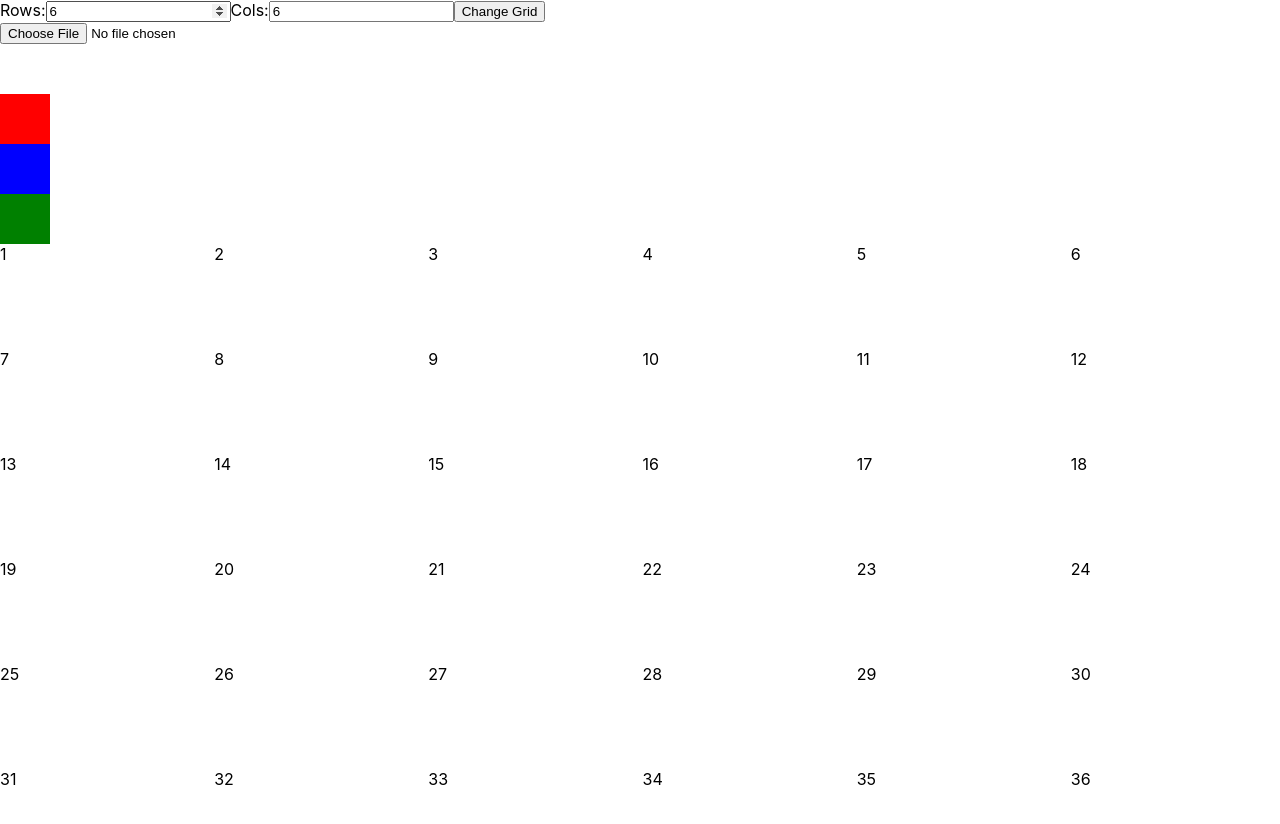
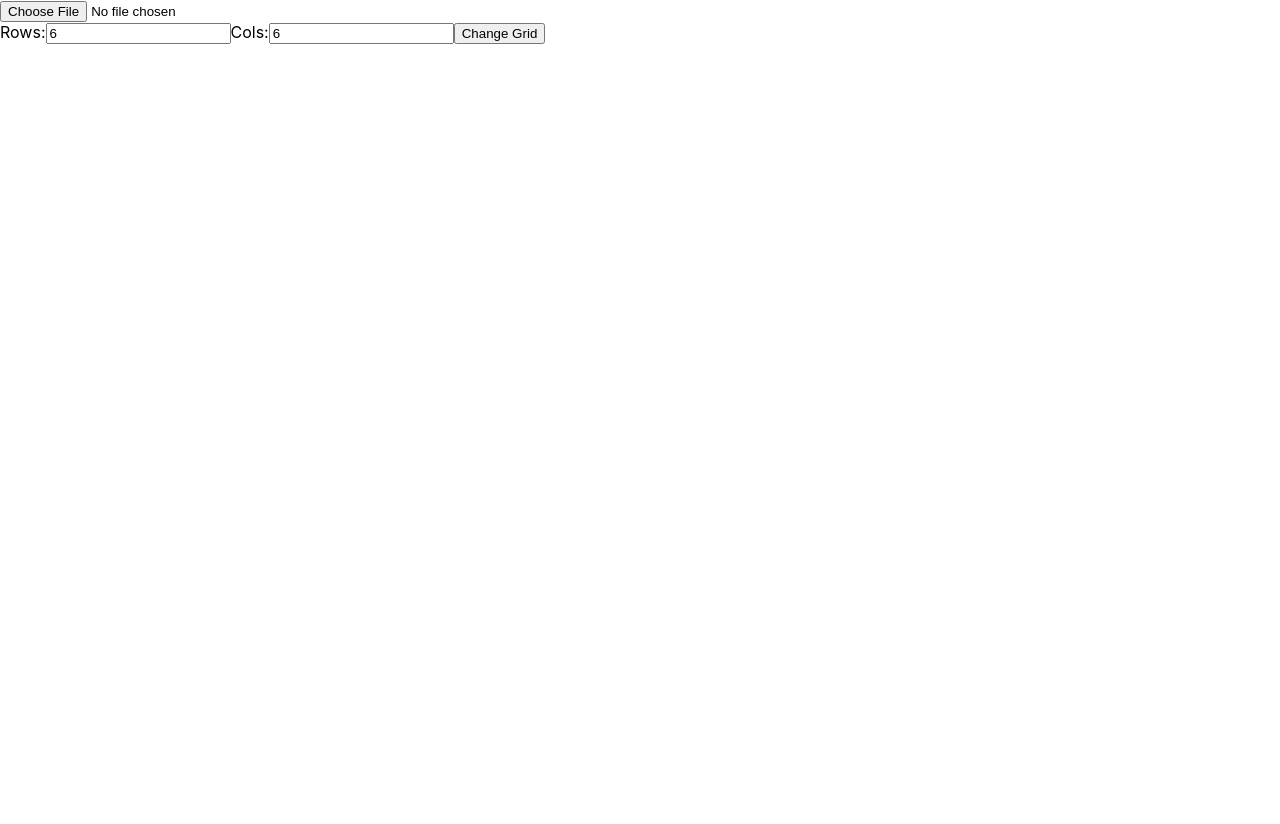
Before and after one commit to arf2k/paint-by-number, a React (Create React App) app: page / in a window 1280 px wide. Shown: the top 824 px of the page. After the commit the page ends 800 px from the top, so only its background shows below. Built offline with nearby package versions, Linux system fonts and the light colour scheme.

Commit message:
Grid changing fixed but not integrated with canvas and image

```diff
--- a/src/components/SquareGenerator.js
+++ b/src/components/SquareGenerator.js
@@ -1,13 +1,13 @@
-const SquareGenerator = () => {
-     const generateSquares = (n) => {
-       let squares = [];
-       for (let i = 1; i <= n; i++) {
-         squares.push({ color: 'white', number: i });
-       }
-       return squares;
-     };
+const SquareGenerator = (rows, cols) => {
+  const generateSquares = () => {
+    let squares = [];
+    for (let i = 1; i <= rows * cols; i++) {
+      squares.push({ color: "white", number: i });
+    }
+    return squares;
+  };
 
-     return generateSquares(36);
-   };
+  return generateSquares(rows, cols);
+};
 
-   export default SquareGenerator
+export default SquareGenerator;
--- a/src/components/canvas/Canvas.js
+++ b/src/components/canvas/Canvas.js
@@ -6,8 +6,7 @@ const canvasRef = useRef(null);
 useEffect(() => {
 if (!imageSrc) return;
 
-css
-Copy code
+
 const canvas = canvasRef.current;
 const ctx = canvas.getContext("2d");
 const img = new Image();
--- a/src/components/grid/Grid.js
+++ b/src/components/grid/Grid.js
@@ -1,7 +1,21 @@
 import Square from '../square/Square'
 
-const Grid = ({ squares, onSquareClick }) => (
-     <div style={{ display: 'grid', gridTemplateColumns: 'repeat(6, 1fr)', gridGap: '5px' }}>
+// const Grid = ({ squares, onSquareClick }) => (
+//      <div style={{ display: 'grid', gridTemplateColumns: 'repeat(6, 1fr)', gridGap: '5px' }}>
+//        {squares.map((square, index) => (
+//          <Square
+//            key={index}
+//            color={square.color}
+//            number={square.number}
+//            onClick={() => onSquareClick(index)}
+//          />
+//        ))}
+//      </div>
+//    );
+
+//    export default Grid
+const Grid = ({ squares, onSquareClick, rows, cols }) => (
+  <div style={{ display: 'grid', gridTemplateColumns: `repeat(${cols}, 1fr)`, gridGap: '5px' }}>
     {squares.map((square, index) => (
       <Square
         key={index}
--- a/src/components/image-upload/ImageUpload.js
+++ b/src/components/image-upload/ImageUpload.js
@@ -40,7 +40,7 @@
 // export default ImageUpload;
 
 import React, { useState } from "react";
-import Canvas from "./Canvas";
+import Canvas from "../canvas/Canvas";
 
 const ImageUpload = ({ onImageUpload }) => {
 const [imageSrc, setImageSrc] = useState("");
--- a/src/pages/Home.js
+++ b/src/pages/Home.js
@@ -1,16 +1,15 @@
-// import Grid from "../components/grid/Grid"
+// import React, { useState } from "react";
+// import Grid from "../components/grid/Grid";
 // import Palette from "../components/palette/Palette";
-// import Controls from "../components/controls/Controls";
-// import React, { useState, useEffect } from 'react';
-// import Square from "../components/square/Square"
+// import GridChangeInput from "../components/grid-change-input/GridChangeInput";
 // import SquareGenerator from "../components/SquareGenerator";
-
+// import ImageUpload from "../components/image-upload/ImageUpload";
 
 // const Home = () => {
-//      const [squares, setSquares] = useState(SquareGenerator());
-
-
-//   const [selectedColor, setSelectedColor] = useState('white');
+//   const [imageSrc, setImageSrc] = useState("");
+//   const [gridSize, setGridSize] = useState({ rows: 6, cols: 6 });
+//   const [squares, setSquares] = useState(SquareGenerator(gridSize.rows, gridSize.cols));
+//   const [selectedColor, setSelectedColor] = useState("white");
 
 //   const changeColor = (index) => {
 //     const newSquares = [...squares];
@@ -22,26 +21,33 @@
 //     setSelectedColor(color);
 //   };
 
+//   const onGridChange = (newGridSize) => {
+//     setGridSize(newGridSize);
+//     setSquares(SquareGenerator(newGridSize.rows, newGridSize.cols));
+//   };
+
 //   return (
 //     <div>
-//            <Palette colors={['white', 'red', 'blue', 'green']} onColorClick={setSelectedColor} />
+//       <ImageUpload onImageUpload={setImageSrc} />
+//       <GridChangeInput gridSize={gridSize} onGridChange={onGridChange} />
+//       <Palette colors={["white", "red", "blue", "green"]} onColorClick={onColorClick} />
 //       <Grid squares={squares} onSquareClick={changeColor} />
 //     </div>
 //   );
 // };
 
 // export default Home;
-import React, { useState, useEffect } from "react";
-import Square from "../components/square/Square";
+import React, { useState } from "react";
+import Grid from "../components/grid/Grid";
 import Palette from "../components/palette/Palette";
-import Grid from "../components/grid/Grid";
 import GridChangeInput from "../components/grid-change-input/GridChangeInput";
 import SquareGenerator from "../components/SquareGenerator";
 import ImageUpload from "../components/image-upload/ImageUpload";
 
-
 const Home = () => {
-  const [squares, setSquares] = useState(SquareGenerator());
+  const [imageSrc, setImageSrc] = useState("");
+  const [gridSize, setGridSize] = useState({ rows: 0, cols: 0 });
+  const [squares, setSquares] = useState([]);
   const [selectedColor, setSelectedColor] = useState("white");
 
   const changeColor = (index) => {
@@ -50,16 +56,25 @@ const Home = () => {
     setSquares(newSquares);
   };
 
-  const handleGridChange = (rows, cols) => {
+  const onColorClick = (color) => {
+    setSelectedColor(color);
+  };
+
+  const onGridChange = (rows, cols) => {
+    setGridSize({ rows, cols });
     setSquares(SquareGenerator(rows, cols));
   };
 
   return (
     <div>
-      <GridChangeInput onGridChange={handleGridChange} />
-      <ImageUpload/>
-      <Palette colors={["white", "red", "blue", "green"]} onColorClick={setSelectedColor} />
-      <Grid squares={squares} onSquareClick={changeColor} />
+      <ImageUpload onImageUpload={setImageSrc} />
+      <GridChangeInput gridSize={gridSize} onGridChange={onGridChange} />
+      {gridSize.rows > 0 && gridSize.cols > 0 && (
+        <>
+          <Palette colors={["white", "red", "blue", "green"]} onColorClick={onColorClick} />
+          <Grid squares={squares} onSquareClick={changeColor}rows={gridSize.rows} cols={gridSize.cols} />
+        </>
+      )}
     </div>
   );
 };
```
Lines whose indentation alone changed are shown as unchanged.
